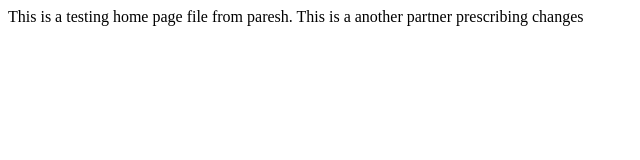
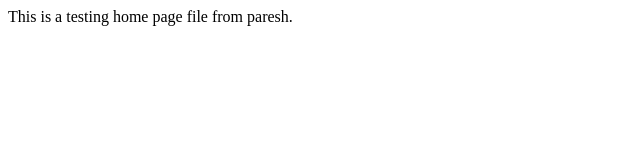
Before and after one commit to paresh-kanjariya/School-Management, a plain HTML site: page WebApplication1/Index.html in a window 1280 px wide. Shown: the whole page, without its empty margins (0-640 px from the left). Drawn offline with Linux system fonts and the light colour scheme.

Commit message:
changes done

```diff
--- a/WebApplication1/Index.html
+++ b/WebApplication1/Index.html
@@ -6,6 +6,5 @@
 </head>
 <body>
     This is a testing home page file from paresh.
-	This is a another partner prescribing changes
 </body>
 </html>
```
